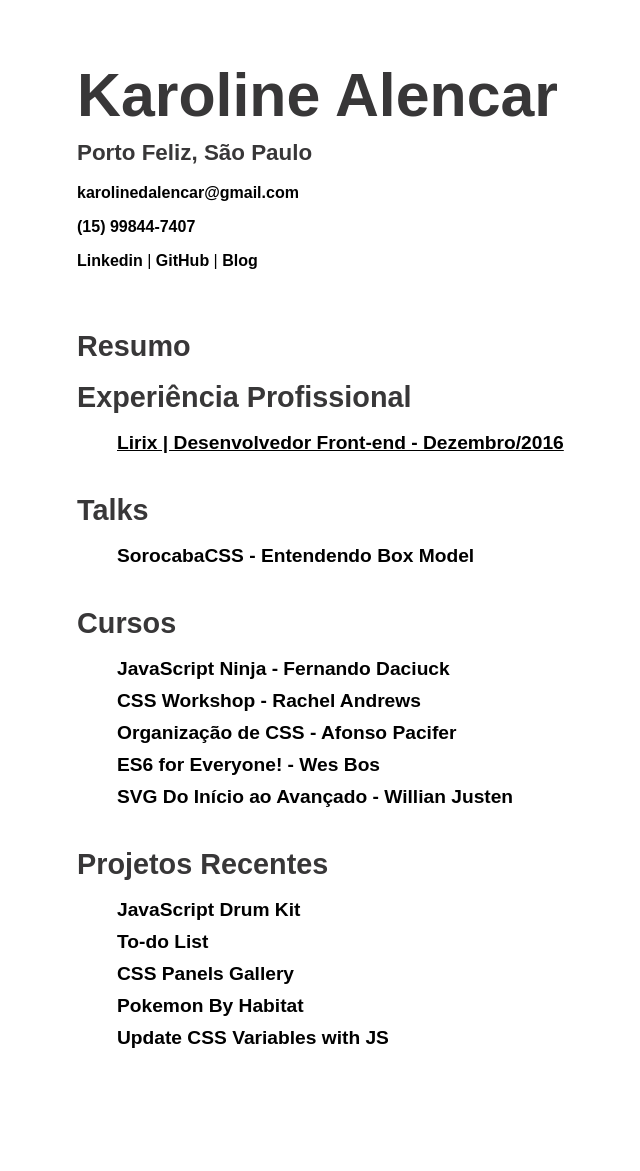
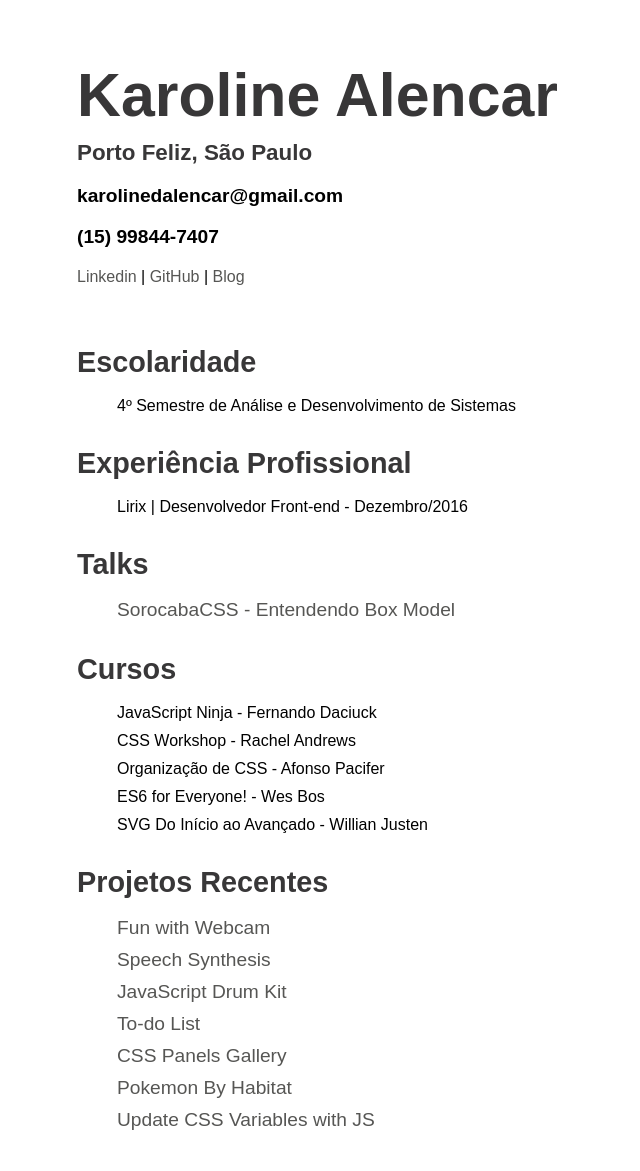
Before and after one commit to karolinedealencar/karolinedealencar.com.br, a Jekyll site: the page cv.html, which Jekyll copies as it is, in a window 1280 px wide. Shown: the whole page, without its empty margins (51-691 px from the left). Built offline with Jekyll 4.4.1, drawn with Linux system fonts in a browser that asks for light colours; before the commit the page ends 1089 px from its top, so only the background shows below that.

Commit message:
add projects and schooling

```diff
--- a/cv.html
+++ b/cv.html
@@ -2,8 +2,10 @@
 <html lang="pt-br">
 <head>
   <meta charset="UTF-8">
+  <meta name="viewport" content="width=device-width, initial-scale=1.0">
   <title>Karoline Alencar</title>
-  <meta name="viewport" content="width=device-width, initial-scale=1.0">
+  <link rel="shortcut icon" href="favicon-cv.ico" type="image/x-icon">
+  <link rel="icon" href="favicon-cv.ico" type="image/x-icon">
 </head>
 <style>
 
@@ -33,18 +35,19 @@
 
   a {
     text-decoration: none;
-    color: #000000;
-    font-size: 1.2em;
-    font-weight: bold;
+    color: #565654;
   }
 
   a:hover {
     color: #383738;
   }
 
+  a, p {
+    font-size: 1.2em;
+  }
+
   p {
     color: #383738;
-    font-size: 1em;
   }
 
   .container {
@@ -60,39 +63,24 @@
     font-size: 1em;
     cursor: pointer;
   }
+
   header p {
     color: #000000;
     font-weight: bold;
   }
 
   section {
-    margin-bottom: 40px;
+    margin-bottom: 2em;
   }
 
   ul {
     list-style: none;
   }
 
-  .exp-link {
-    text-decoration: underline;
-  }
-
-  .recents li {
+  li {
     margin-bottom: 10px;
     font-weight: lighter;
   }
-
-  img {
-		max-width: 160px;
-		margin: 12px;
-		-webkit-filter: grayscale(100%); /* Chrome, Safari, Opera */
-		filter: grayscale(100%);
-	}
-
-	img:hover {
-		-webkit-filter: grayscale(0%); /* Chrome, Safari, Opera */
-		filter: grayscale(0%);
-	}
 
   @media (max-width: 525px) {
 
@@ -101,12 +89,11 @@
     }
 
     ul {
+      flex-direction: column;
       padding-left: 8px;
     }
 
-    .recents {
-      flex-direction: column;
-    }
+
 
   }
 
@@ -126,19 +113,19 @@
         </div>
       </header>
       <div class="container">
-        <article>
-          <h3>Resumo</h3>
-          <p>
-
-          </p>
-        </article>
+        <section>
+          <h3>Escolaridade</h3>
+          <ul>
+            <li>
+                4º Semestre de Análise e Desenvolvimento de Sistemas
+            </li>
+          </ul>
+        </section>
         <section>
           <h3>Experiência Profissional</h3>
           <ul>
             <li>
-              <a class="exp-link" href="https://www.lirix.com.br/" target="_blank">
                 Lirix | Desenvolvedor Front-end - Dezembro/2016
-              </a>
             </li>
             <!-- <li>
               <a class="exp-link" href="http://www.voleibauru.com.br/" target="_blank">
@@ -192,7 +179,7 @@
           <h3>Talks</h3>
           <ul>
             <li>
-              <a href="https://www.slideshare.net/KarolineAlencar/talk-sorocabacss-entendendo-box-model" target="_blank">
+              <a href="https://www.slideshare.net/KarolineAlencar/talk-sorocabacss-entendendo-box-model" title="Slides" target="_blank">
                 SorocabaCSS - Entendendo Box Model
               </a>
             </li>
@@ -200,37 +187,37 @@
         </section>
         <section>
           <h3>Cursos</h3>
-          <ul class="recents">
+          <ul>
             <li>
-              <a href="https://karolinedealencar.github.io/JS-drum-kit/" target="_blank">
                 JavaScript Ninja - Fernando Daciuck
-              </a>
             </li>
             <li>
-              <a href="https://thecssworkshop.com/" target="_blank">
                 CSS Workshop - Rachel Andrews
-              </a>
             </li>
             <li>
-              <a href="https://csshortcut.github.io/" target="_blank">
                 Organização de CSS - Afonso Pacifer
-              </a>
             </li>
             <li>
-              <a href="https://es6.io/" target="_blank">
                 ES6 for Everyone! - Wes Bos
-              </a>
             </li>
             <li>
-              <a href="https://www.udemy.com/aprendendo-svg-do-inicio-ao-avancado/?couponCode=SEGUIDORFIEL" target="_blank">
                 SVG Do Início ao Avançado - Willian Justen
-              </a>
             </li>
           </ul>
         </section>
         <section>
           <h3>Projetos Recentes</h3>
-          <ul class="recents">
+          <ul>
+            <li>
+              <a href="https://karolinedealencar.github.io/webcam-fun/" target="_blank">
+                Fun with Webcam
+              </a>
+            </li>
+            <li>
+              <a href="https://karolinedealencar.github.io/speech-synthesis/" target="_blank">
+                Speech Synthesis
+              </a>
+            </li>
             <li>
               <a href="https://karolinedealencar.github.io/JS-drum-kit/" target="_blank">
                 JavaScript Drum Kit
```
Also changed, not shown: favicon-cv.ico (added).
